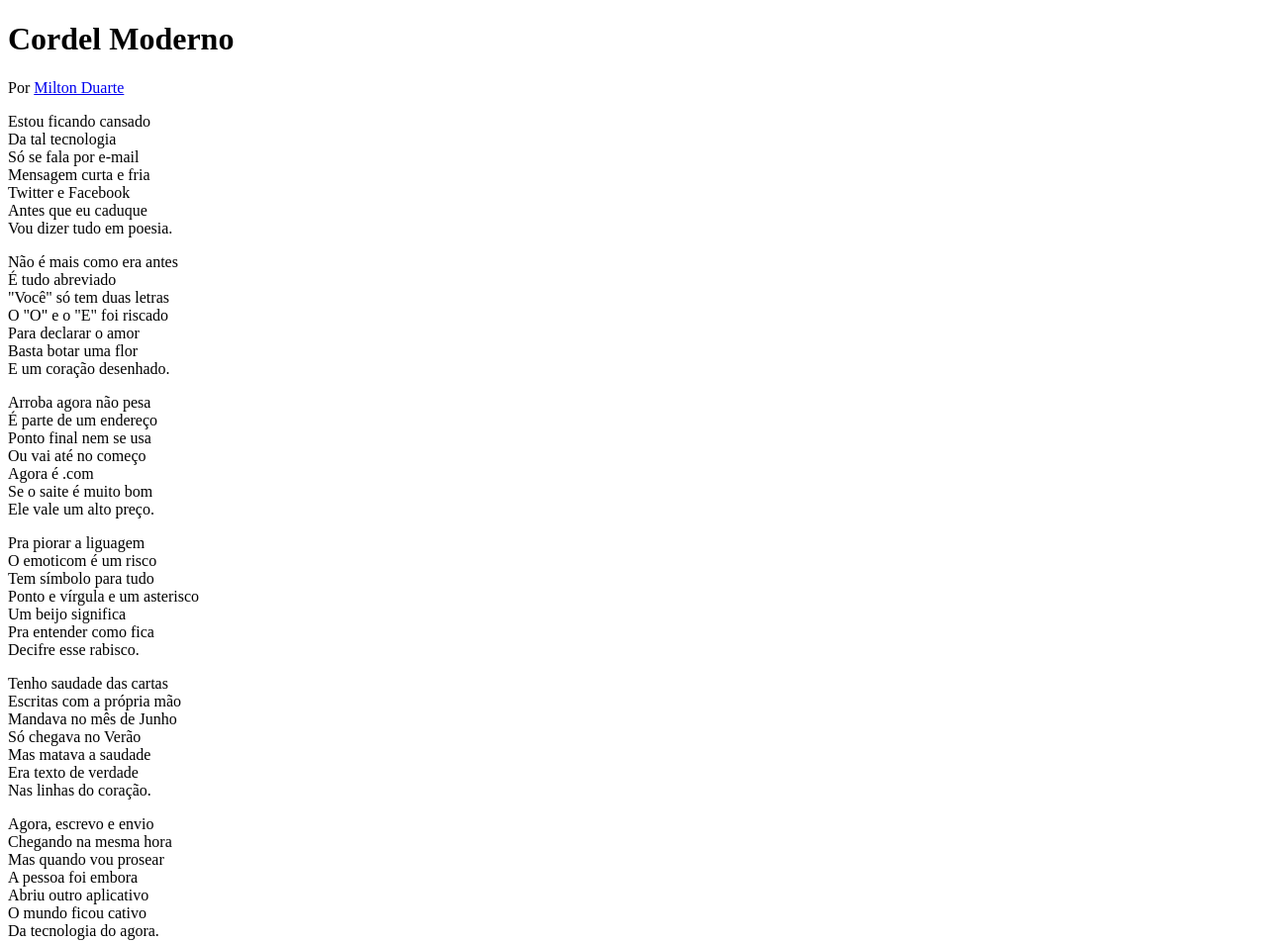
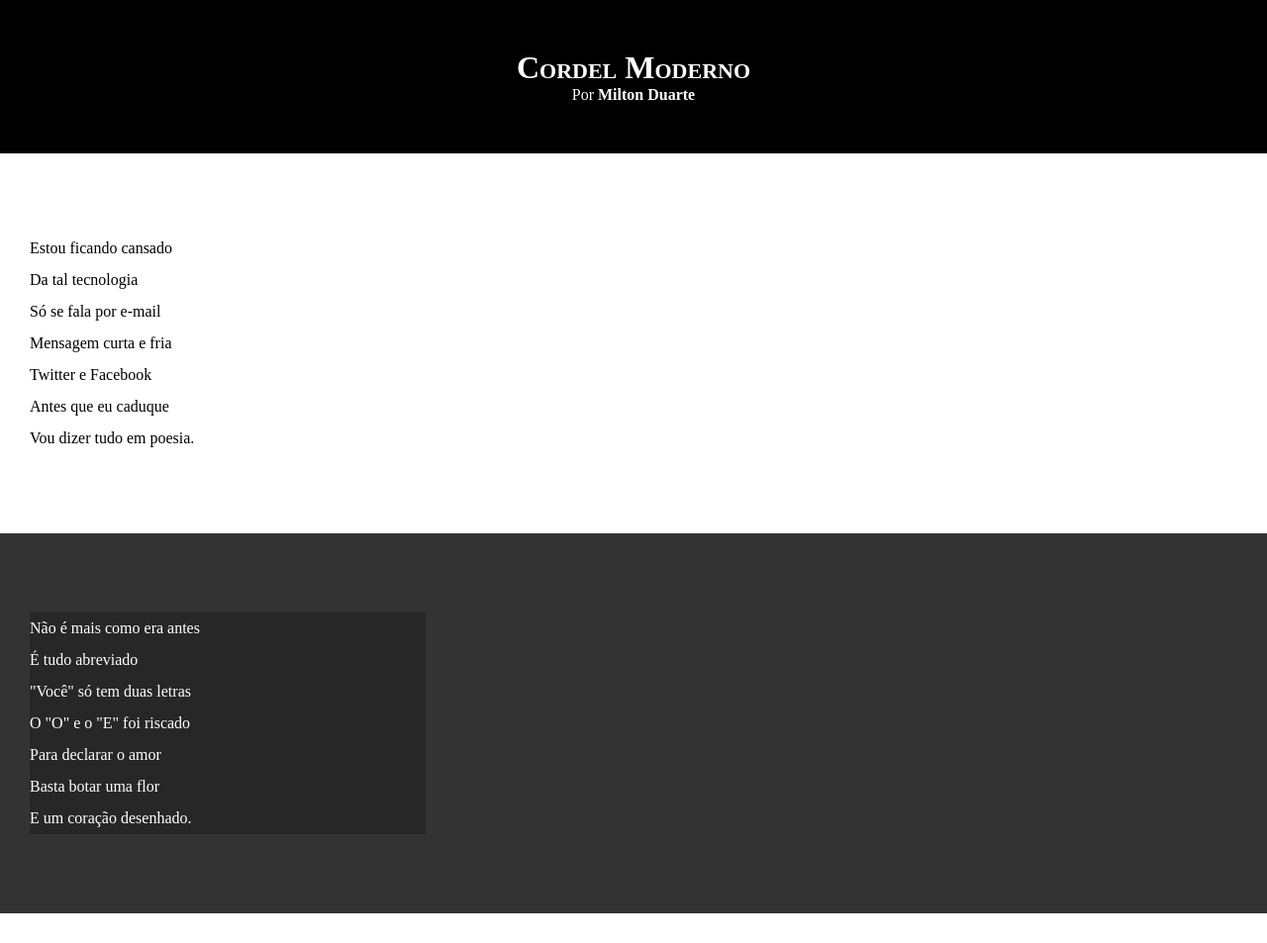
Before and after one commit to isaquemacena/html-css, a plain HTML site: page desafios/d012/index.html in a window 1280 px wide. Shown: the top 953 px of the page at 99% size. Drawn offline with Linux system fonts and the light colour scheme.

Commit message:
atualizei o estilo

```diff
--- a/desafios/d012/estilo/style.css
+++ b/desafios/d012/estilo/style.css
@@ -1 +1,66 @@
 @charset "UTF-8";
+
+* {
+    margin: 0px;
+    padding: 0px;
+}
+
+html, body {
+    min-height: 100vh;
+    background-color: darkgray;
+}
+
+header {
+    background-color: black;
+    color: white;
+    text-align: center;
+}
+
+header > h1 {
+    padding-top: 50px;
+    font-variant: small-caps;
+}
+
+header > p {
+    padding-bottom: 50px;
+}
+
+header a, footer a {
+    color: white;
+    text-decoration: none;
+    font-weight: bolder;
+}
+
+header a:hover, footer a:hover {
+    text-decoration: underline;
+}
+
+section {
+    padding-top: 10vh;
+    padding-bottom: 10vh;
+    line-height: 2em;
+    padding-left: 30px;
+}
+
+section.normal {
+    background-color: white;
+    color: black;
+}
+
+section.imagem {
+    background-color: rgb(51, 51, 51);
+    color: white;
+}
+
+section.imagem > p {
+    width: 400px;
+    background-color: rgba(0, 0, 0, 0.233);
+}
+
+
+footer {
+    background-color: black;
+    color: white;
+    text-align: center;
+    padding: 10px;
+}
--- a/desafios/d012/index.html
+++ b/desafios/d012/index.html
@@ -15,7 +15,8 @@
             Por <a href="https://www.recantodasletras.com.br/poesias/3186743" target="_blank">Milton Duarte</a>
         </p>
     </header>
-    <section>
+
+    <section class="normal">
         <p>
             Estou ficando cansado <br>
             Da tal tecnologia <br>
@@ -27,7 +28,7 @@
         </p>
     </section>
 
-    <section>
+    <section class="imagem">
         <p>
             Não é mais como era antes <br>
             É tudo abreviado <br>
@@ -39,7 +40,7 @@
         </p>
     </section>
 
-    <section>
+    <section class="normal">
         <p>
             Arroba agora não pesa <br>
             É parte de um endereço <br>
@@ -61,7 +62,7 @@
         </p>
     </section>
 
-    <section>
+    <section class="imagem">
         <p>
             Tenho saudade das cartas <br>
             Escritas com a própria mão <br>
@@ -73,7 +74,7 @@
         </p>
     </section>
 
-    <section>
+    <section class="normal">
         <p>
             Agora, escrevo e envio <br>
             Chegando na mesma hora <br>
```
